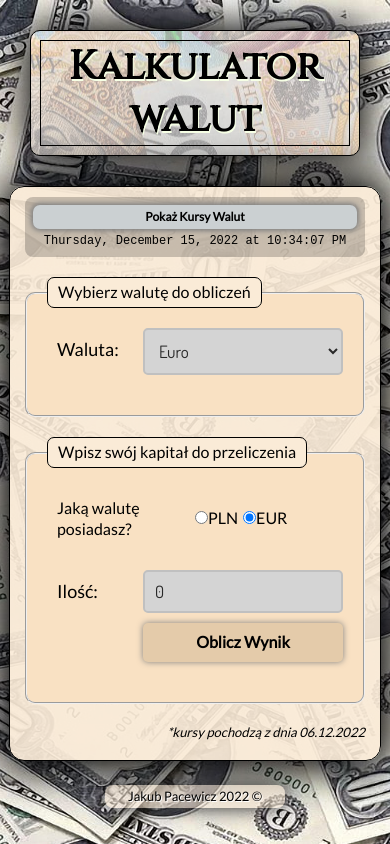
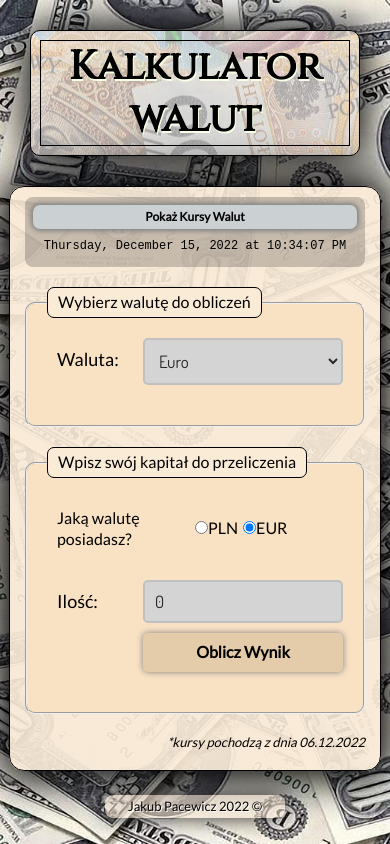
Before and after one commit to pecet3/currencyConverter-react, a React (Create React App) app: page / in a window 390 px wide. Built offline with nearby package versions, Linux system fonts and the light colour scheme; a web font is replaced by a local one.

Commit message:
edited date

```diff
--- a/src/App/Date/style.css
+++ b/src/App/Date/style.css
@@ -2,10 +2,14 @@
     font-family: 'Martian Mono', monospace;
     font-size: 12px;
     justify-self: end;
+    background-color: rgba(226, 222, 222, 0.664);
+    padding: 5px 8px;
+    border-radius: 7px;
 }
 
 @media(max-width: 767px){
     .date{
         justify-self: center;
+        background-color: transparent;
     }
 }
```
